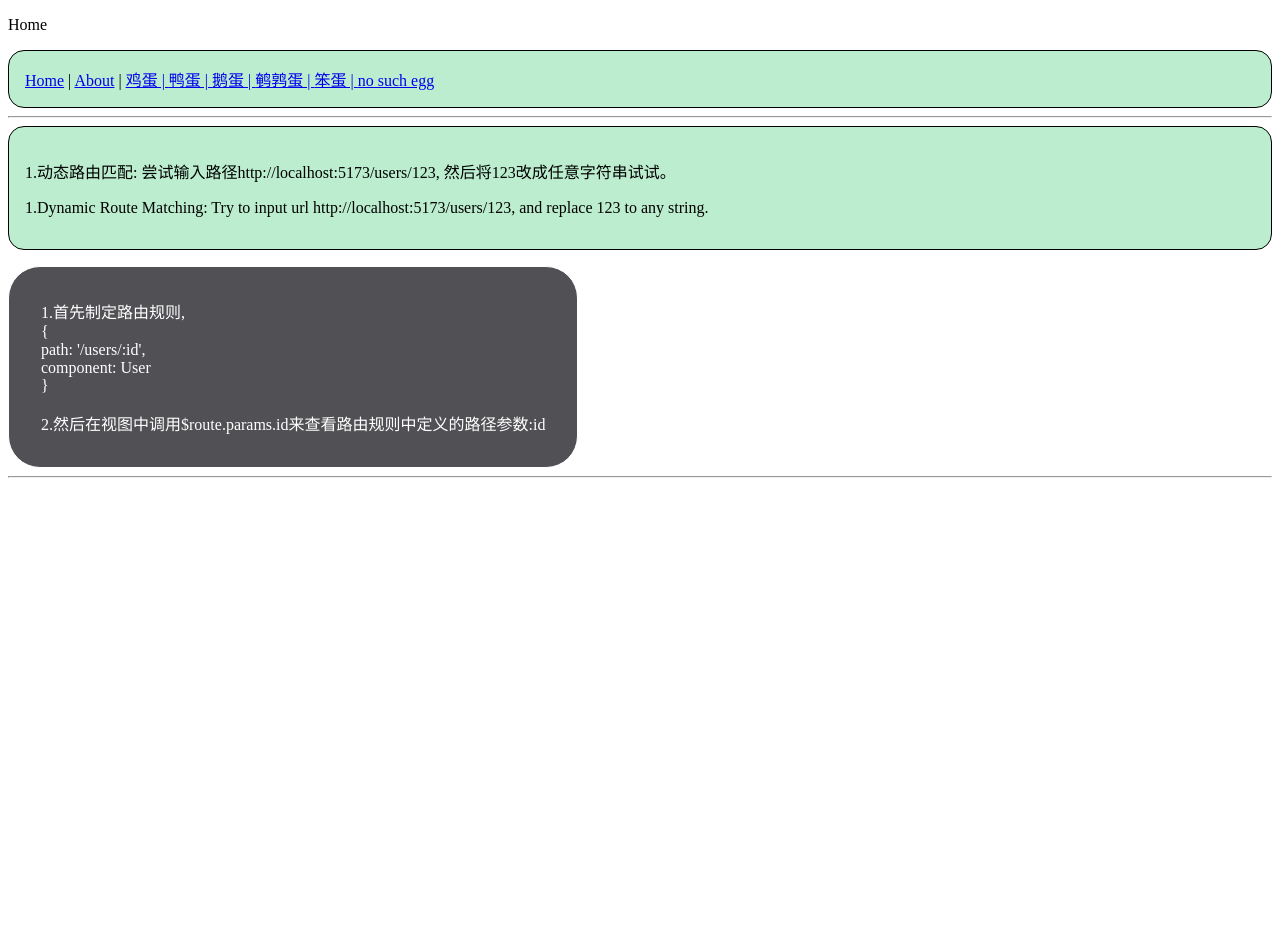
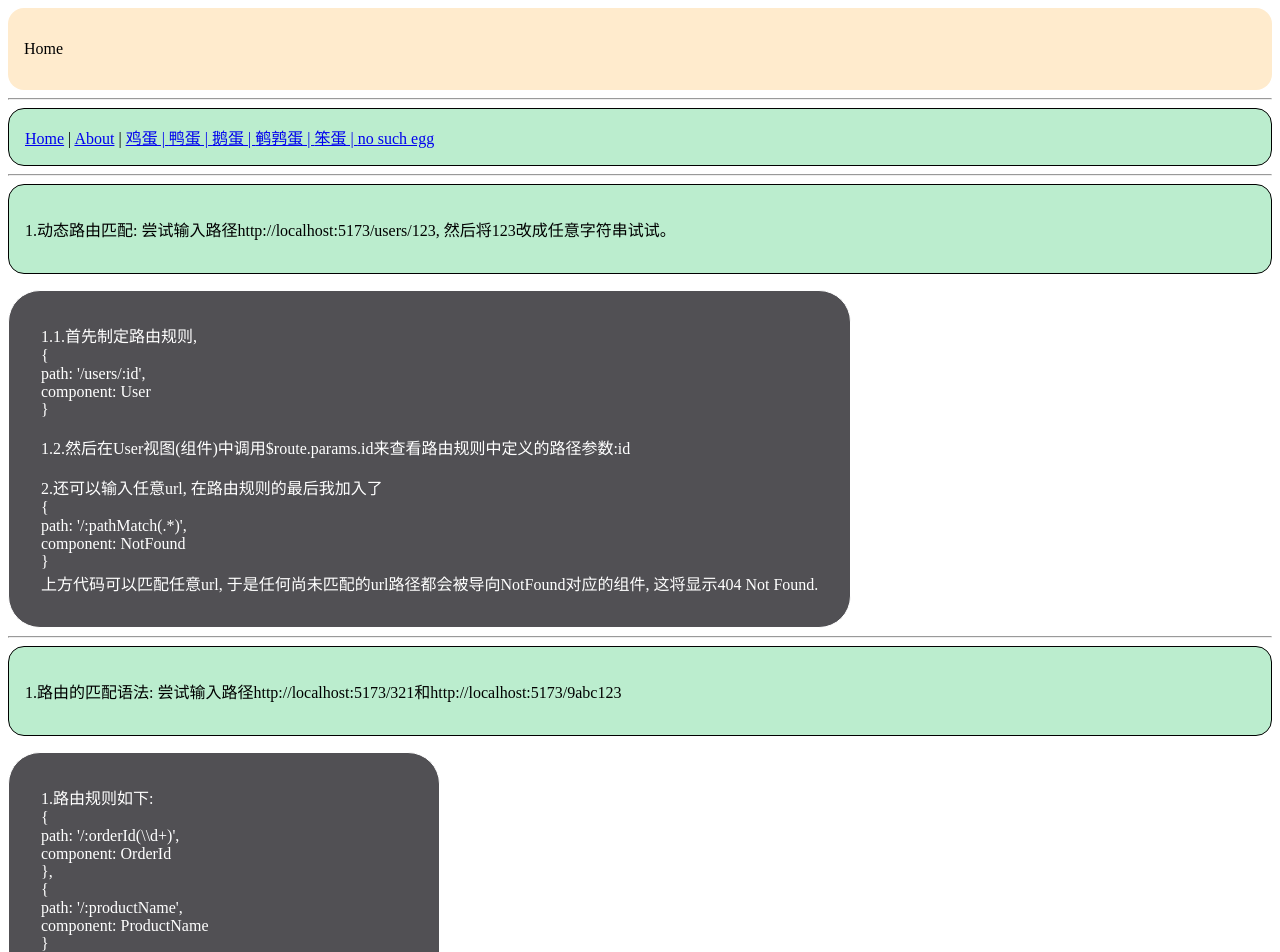
Before and after one commit to yl907/learning-vue, a Vue app in the folder 3_vue-router/: page / in a window 1280 px wide. Shown: the top 952 px of the page. Before the commit the page ends 800 px from the top, so only its background shows below. Built offline with nearby package versions, Linux system fonts and the light colour scheme.

Commit message:
add 3_vue-router/src/2_x

```diff
--- a/3_vue-router/src/App.vue
+++ b/3_vue-router/src/App.vue
@@ -10,8 +10,10 @@
 </script>
 
 <template>
-  <router-view></router-view>
-
+  <div class="view">
+    <router-view></router-view>
+  </div>
+  <hr />
   <nav>
     <div class='box'>
       <!-- <a href="/">Home</a> |
@@ -27,27 +29,61 @@
     </div>
     <hr />
     <!-- 1.动态路由匹配 -->
+    <!-- 1.Dynamic Route Matching -->
     <div class='box'>
       <p>1.动态路由匹配: 尝试输入路径http://localhost:5173/users/123, 然后将123改成任意字符串试试。</p>
-      <p>1.Dynamic Route Matching: Try to input url http://localhost:5173/users/123, and replace 123 to any string.</p>
+      <!-- <p>1.Dynamic Route Matching: Try to input url http://localhost:5173/users/123, and replace 123 to any string.</p> -->
     </div>
     <div class="summary">
       <p>
-          1.首先制定路由规则, <br />
+        1.1.首先制定路由规则, <br />
         { <br />
           path: '/users/:id', <br />
           component: User <br />
-        } <br />
+        }
       </p>
-      <p>2.然后在视图中调用$route.params.id来查看路由规则中定义的路径参数:id
+      <p>1.2.然后在User视图(组件)中调用$route.params.id来查看路由规则中定义的路径参数:id</p>
+      <p>
+        2.还可以输入任意url, 在路由规则的最后我加入了<br />
+        {<br />
+          path: '/:pathMatch(.*)',<br />
+          component: NotFound<br />
+        }<br />
+        上方代码可以匹配任意url, 于是任何尚未匹配的url路径都会被导向NotFound对应的组件, 这将显示404 Not Found.
       </p>
     </div>
     <hr />
-
+    <!-- 2.路由的匹配语法 -->
+    <!-- 2.Routes' Matching Syntax -->
+    <div class="box">
+      <p>1.路由的匹配语法: 尝试输入路径http://localhost:5173/321和http://localhost:5173/9abc123</p>
+    </div>
+    <div class="summary">
+      <p>1.路由规则如下: <br />
+      { <br />
+        path: '/:orderId(\\d+)',<br />
+        component: OrderId<br />
+      },<br />
+      {<br />
+        path: '/:productName',<br />
+        component: ProductName<br />
+      }<br />
+    </p>
+    <p>2.其中(\\d+)是正则表达式, <a target="blank_" href="https://developer.mozilla.org/en-US/docs/Web/JavaScript/Guide/Regular_expressions">参考MDN正则表达式教程</a></p>
+    </div>
   </nav>
 </template>
 
 <style scoped>
+  .view {
+    position: sticky;
+    top: 0px;
+    left: 0px;
+    border-radius: 1em;
+    padding: 1em;
+    background-color: blanchedalmond;
+  }
+
   .box {
     padding: 1em;
     border: 1px solid black;
@@ -67,5 +103,9 @@
     border: 1px solid;
     margin-top: 1em;
     width: fit-content;
+
+    a {
+      color: white;
+    }
   }
 </style>
--- /dev/null
+++ b/3_vue-router/src/views/1_2NotFound.vue
@@ -0,0 +1,17 @@
+<script>
+
+</script>
+
+<template>
+  <div class='notFound'>404 Not Found</div>
+  <p>we can not find /{{ $route.params.pathMatch }}</p>
+</template>
+
+<style scoped>
+  .notFound {
+    border: 1px solid black;
+    width: fit-content;
+    padding: 1em;
+    font-size: 2em;
+  }
+</style>
--- /dev/null
+++ b/3_vue-router/src/views/2_1OrderId.vue
@@ -0,0 +1,11 @@
+<script>
+
+</script>
+
+<template>
+  <p>order id: {{ $route.params.orderId }}</p>
+</template>
+
+<style scoped>
+
+</style>
--- /dev/null
+++ b/3_vue-router/src/views/2_2ProductName.vue
@@ -0,0 +1,11 @@
+<script>
+
+</script>
+
+<template>
+  <p>Product Name: {{ $route.params.productName }}</p>
+</template>
+
+<style scoped>
+
+</style>
```
Also changed, not shown: 3_vue-router/src/router/index.js (+20 -1 lines).
